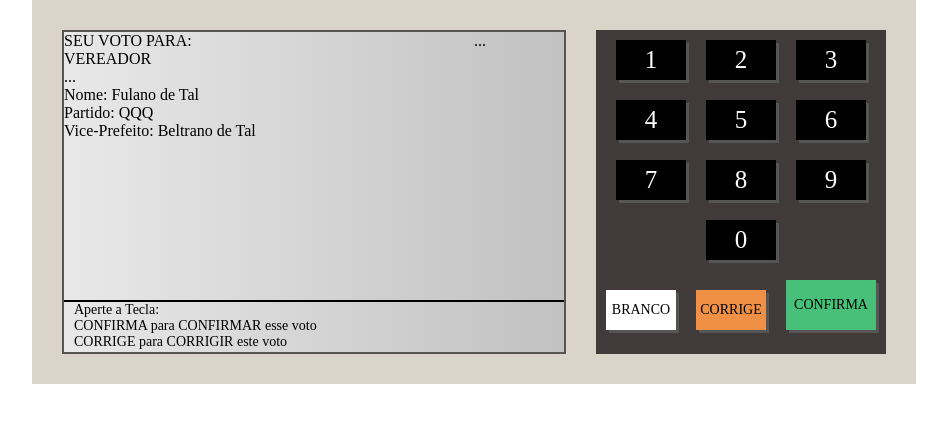
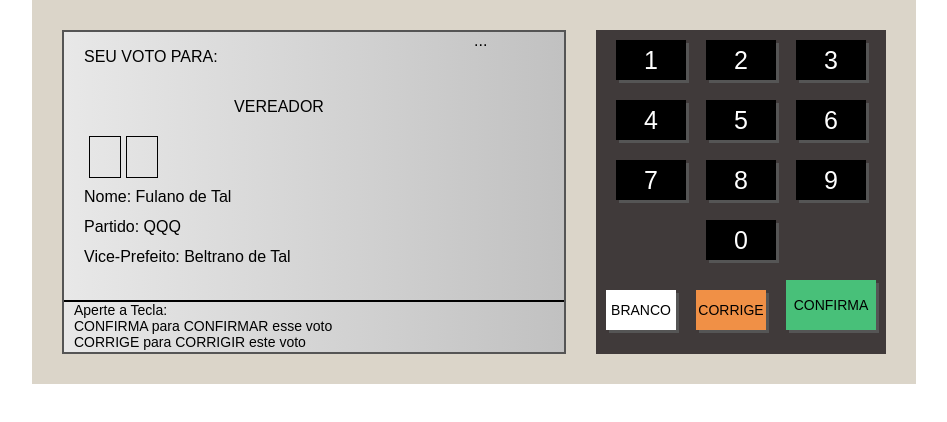
Before and after one commit to thiagocoutinhodemelo/aula-projeto-urna, a plain HTML site: page index.html in a window 1280 px wide. Shown: the whole page, without its empty margins (166-1113 px from the left). Drawn offline with Linux system fonts and the light colour scheme.

Commit message:
alterações

```diff
--- a/index.html
+++ b/index.html
@@ -19,7 +19,8 @@
                         <span>VEREADOR</span>
                     </div>
                     <div class="d-1-3">
-                        ...
+                        <div class="numero pisca"></div>
+                        <div class="numero"></div>
                     </div>
                     <div class="d-1-4">
                         Nome: Fulano de Tal<br/>
--- a/style.css
+++ b/style.css
@@ -1,8 +1,15 @@
+@keyframes pisca{
+    0% {opacity: 0.2;}
+    50%{opacity: 1;}
+    100%{opacity: 0.2;}
+
+}
 body{
     margin: 0;
     display: flex;
     justify-content: center;
     align-items: center;
+    font-family: Arial, Helvetica, sans-serif;
 }
 
 .urna{
@@ -68,6 +75,39 @@ body{
 }
 .d-1-left{
     flex: 1;
+    display: flex;
+    flex-direction: column;
+    padding-left: 20px;
+}
+.d-1-1{
+    height: 50px;
+    display: flex;
+    align-items: center;
+}
+.d-1-2{
+    height: 50px;
+    display: flex;
+    align-items: center;
+    justify-content: center;
+}
+.d-1-3{
+    height: 50px;
+    display: flex;
+    align-items: center;
+}
+.numero{
+    display: inline-block;
+    width: 30px;
+    height: 40px;
+    border: 1px solid black;
+    text-align: center;
+    line-height: 40px;
+    font-size: 25px;
+    margin-left: 5px;
+}
+.d-1-4{
+    flex: 1;
+    line-height: 30px;
 }
 .d-1-right{
     width: 90px;
```
